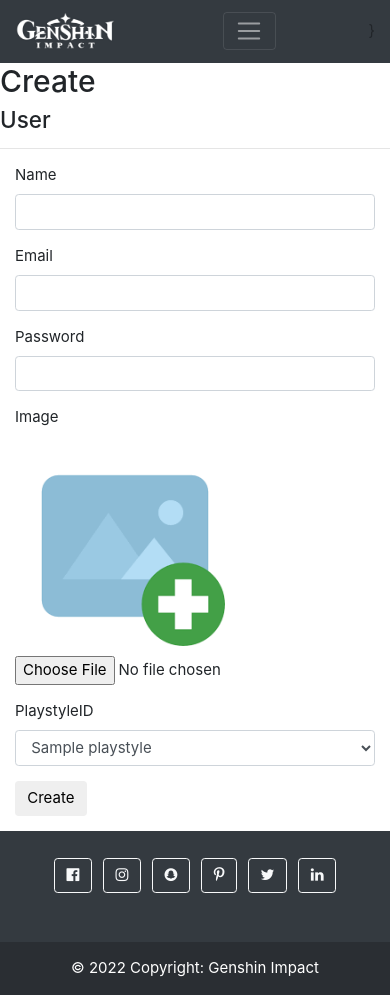
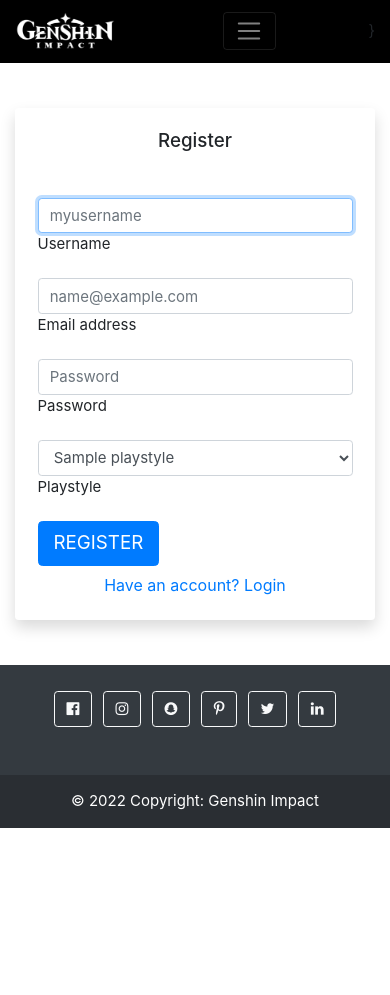
Before and after one commit to nguyentien290401/GIFanpage, an ASP.NET MVC app: page /Users/Register in a window 390 px wide. After the commit the page ends 828 px from the top, so only its background shows below. Run offline with ASP.NET Core 8 and stand-ins for ASP.NET MVC 5, Linux system fonts and the light colour scheme; empty tables hold one stand-in row (values such as "Sample post"); the project's own start-up code is not run, and a stand-in starts its controllers and pages; database files in the repository are not loaded; some libraries are stand-ins or nearby versions.

Commit message:
Register form complete

```diff
--- a/GIFanpage/Views/Shared/_Layout.cshtml
+++ b/GIFanpage/Views/Shared/_Layout.cshtml
@@ -16,6 +16,23 @@
 
 
     <style>
+        /*Register css*/
+        .card-img-left {
+            width: 45%;
+            /* Link to your background image using in the property below! */
+            background: scroll left url('https://i.ytimg.com/vi/y3yrizZKzaY/maxresdefault.jpg');
+            background-size: cover;
+        }
+
+
+        .btn-google {
+            color: white !important;
+            background-color: #ea4335;
+        }
+
+
+*/
+        /*Login background color*/
         .gradient-custom {
             /* fallback for old browsers */
             background: #6a11cb;
@@ -63,7 +80,7 @@
     <script src="~/Scripts/scripts.js"></script>
 </head>
 <body>
-    <nav class="navbar navbar-expand-sm bg-dark navbar-dark navbar-fixed-top">
+    <nav class="navbar navbar-expand-sm  navbar-dark navbar-fixed-top">
         <a class="navbar-brand" href="/home/index">
             <img src="~/Content/Image/Logo.png" alt="Avatar Logo" style="width:100px" />
         </a>
@@ -91,7 +108,7 @@
                     <li class="nav-item"> <a href="/characters/index" class="nav-link"> Character </a> </li>
                     <li class="nav-item"> <a href="/news/index" class="nav-link"> News </a> </li>
                     <li class="nav-item"> <a href="/asks/index" class="nav-link"> Questions </a> </li>
-                    <li class="nav-item"> <a href="/asks/indexQuestions" class="nav-link"> My Questions </a> </li>
+                    <li class="nav-item"> <a href="/asks/indexQuestions/@Session["CurrentUserID"]" class="nav-link"> My Questions </a> </li>
                     <li class="nav-item"> <a href="/feedbacks/index" class="nav-link"> Feedback </a> </li>
                 </ul>
             </div>
--- a/GIFanpage/Views/Users/Register.cshtml
+++ b/GIFanpage/Views/Users/Register.cshtml
@@ -5,10 +5,10 @@
     Layout = "~/Views/Shared/_Layout.cshtml";
 }
 
-<h2>Create</h2>
 
 
-@using (Html.BeginForm("Register", "Users", FormMethod.Post, new { enctype = "multipart/form-data"}))
+
+@*@using (Html.BeginForm("Register", "Users", FormMethod.Post, new { enctype = "multipart/form-data" }))
 {
     @Html.AntiForgeryToken()
     @Html.HiddenFor(model => model.UserImg)
@@ -45,9 +45,9 @@
         <div class="form-group">
             @Html.LabelFor(model => model.UserImg, htmlAttributes: new { @class = "control-label col-md-2" })
             <div class="col-md-10">
-            @*@Html.EditorFor(model => model.UserImg, new { htmlAttributes = new { @class = "form-control" } })*@
-            <img src = "@Url.Content(Model.UserImg)" style="height: 200px; margin: 10px" id="previewImage" />
-            <input type="file" name="ImageUpload" onchange="ShowImagePreview(this, document.getElementById('previewImage'))"  />
+                @Html.EditorFor(model => model.UserImg, new { htmlAttributes = new { @class = "form-control" } })
+                <img src="@Url.Content(Model.UserImg)" style="height: 200px; margin: 10px" id="previewImage" />
+                <input type="file" name="ImageUpload" onchange="ShowImagePreview(this, document.getElementById('previewImage'))" />
                 @Html.ValidationMessageFor(model => model.UserImg, "", new { @class = "text-danger" })
             </div>
         </div>
@@ -69,8 +69,79 @@
             </div>
         </div>
     </div>
-}
+}*@
 
+
+
+
+<section>
+    <div class="container">
+        <div class="row">
+            <div class="col-lg-10 col-xl-9 mx-auto">
+                <div class="card flex-row my-5 border-0 shadow rounded-3 overflow-hidden">
+                    <div class="card-img-left d-none d-md-flex">
+                        <!-- Background image for card set in CSS! -->
+                    </div>
+                    <div class="card-body p-4 p-sm-5">
+                        <h5 class="card-title text-center mb-5 fw-light fs-5">Register</h5>
+                        <form action="/users/register" method="post">
+                            @Html.AntiForgeryToken()
+                            @Html.ValidationSummary(true, "", new { @class = "text-danger" })
+                            <div class="form-floating mb-3">
+                                <input type="text" name="Name" class="form-control" id="floatingInputUsername" placeholder="myusername" required autofocus>
+                                <label for="floatingInputUsername">Username</label>
+                                @Html.ValidationMessageFor(model => model.Name, "", new { @class = "text-danger" })
+                            </div>
+
+                            <div class="form-floating mb-3">
+                                <input type="email" name="Email" class="form-control" id="floatingInputEmail" placeholder="name@example.com">
+                                <label for="floatingInputEmail">Email address</label>
+                                @Html.ValidationMessageFor(model => model.Email, "", new { @class = "text-danger" })
+                            </div>
+
+                            @Html.TextBoxFor(t => t.RoleID, new { @Value = 2, @type = "hidden" })
+                            @Html.ValidationMessageFor(model => model.RoleID, "", new { @class = "text-danger" })
+
+                            <div class="form-floating mb-3">
+                                <input type="password" name="PasswordHash" class="form-control" id="floatingPassword" placeholder="Password">
+                                <label for="floatingPassword">Password</label>
+                                @Html.ValidationMessageFor(model => model.PasswordHash, "", new { @class = "text-danger" })
+                            </div>
+
+                            <div class="form-floating mb-3">
+                                @Html.DropDownList("PlaystyleID", null, htmlAttributes: new { @class = "form-control" })
+                                @Html.ValidationMessageFor(model => model.PlaystyleID, "", new { @class = "text-danger" })
+                                @*<input type="text" name="PlaystyleID" class="form-control" id="floatingPasswordConfirm" placeholder="Confirm Password" hidden>*@
+                                <label for="floatingPasswordConfirm">Playstyle</label>
+                            </div>
+
+                            <div class="d-grid mb-2">
+                                <button class="btn btn-lg btn-primary btn-login fw-bold text-uppercase" type="submit">Register</button>
+                            </div>
+
+                            <a class="d-block text-center mt-2 small" href="/users/login" style="font-size:medium;">Have an account? Login</a>
+
+                            @*<hr class="my-4">
+
+        <div class="d-grid mb-2">
+            <button class="btn btn-lg btn-google btn-login fw-bold text-uppercase" type="submit">
+                <i class="fab fa-google me-2"></i> Sign up with Google
+            </button>
+        </div>
+
+        <div class="d-grid">
+            <button class="btn btn-lg btn-facebook btn-login fw-bold text-uppercase" type="submit">
+                <i class="fab fa-facebook-f me-2"></i> Sign up with Facebook
+            </button>
+        </div>*@
+
+                        </form>
+                    </div>
+                </div>
+            </div>
+        </div>
+    </div>
+</section>
 
 @section Scripts {
     @Scripts.Render("~/bundles/jqueryval")
```
Also changed, not shown: GIFanpage/Views/Users/Login.cshtml (+5 -3 lines), 7 other files. Lines whose indentation alone changed are shown as unchanged.
